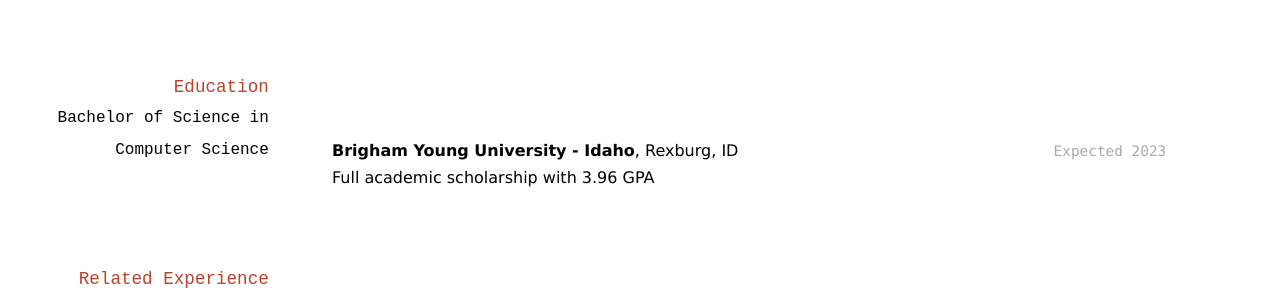
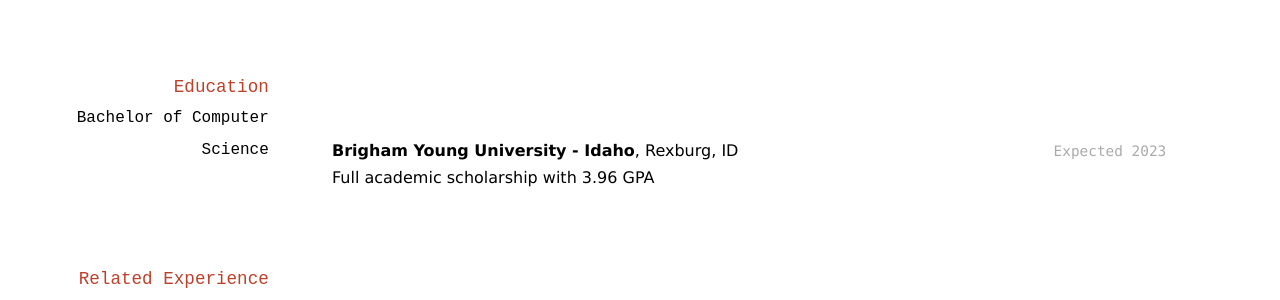
Before and after one commit to byuids-resumes/marquesb_resume, a Jekyll site: the page built from docs/index.md, in a window 1280 px wide. Shown: the part 130-430 px from the top of the page. Built offline with Jekyll 4.4.1, drawn with Linux system fonts in a browser that asks for light colours.

Commit message:
Fixed size

```diff
--- a/docs/index.md
+++ b/docs/index.md
@@ -13,7 +13,7 @@ Computer Science student at Brigham Young University-Idaho.
 
 ## Education
 
-### Bachelor of Science in Computer Science
+### Bachelor of Computer Science
 
 `Expected 2023`
 __Brigham Young University - Idaho__, Rexburg, ID
```
